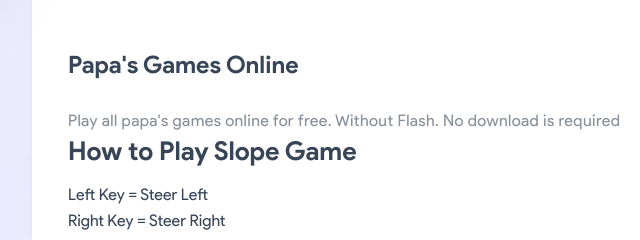
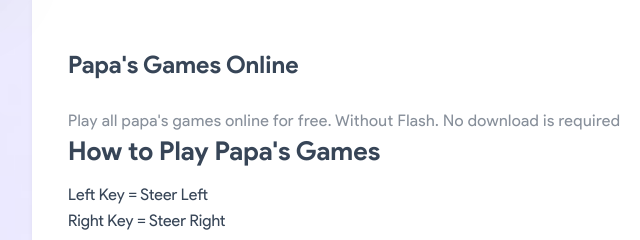
Before and after one commit to papas-games/papasgames.github.io, a website: page index.html in a window 1280 px wide. Shown: the part 802-1042 px from the top of the page, 278-918 px from the left. Drawn offline with Linux system fonts and the light colour scheme.

Commit message:
Update index.html

```diff
--- a/index.html
+++ b/index.html
@@ -192,7 +192,7 @@
 				<div class="welcome-cta__heading">
 					<h1 class="welcome-cta__title">Papa's Games Online</h1>
 					<p class="welcome-cta__text nftmax-lspacing">Play all papa's games online for free. Without Flash. No download is required</p>
-					<h2>How to Play Slope Game</h2>
+					<h2>How to Play Papa's Games</h2>
 					<p><ul>
 						<li>Left Key = Steer Left
 						</li>
```
